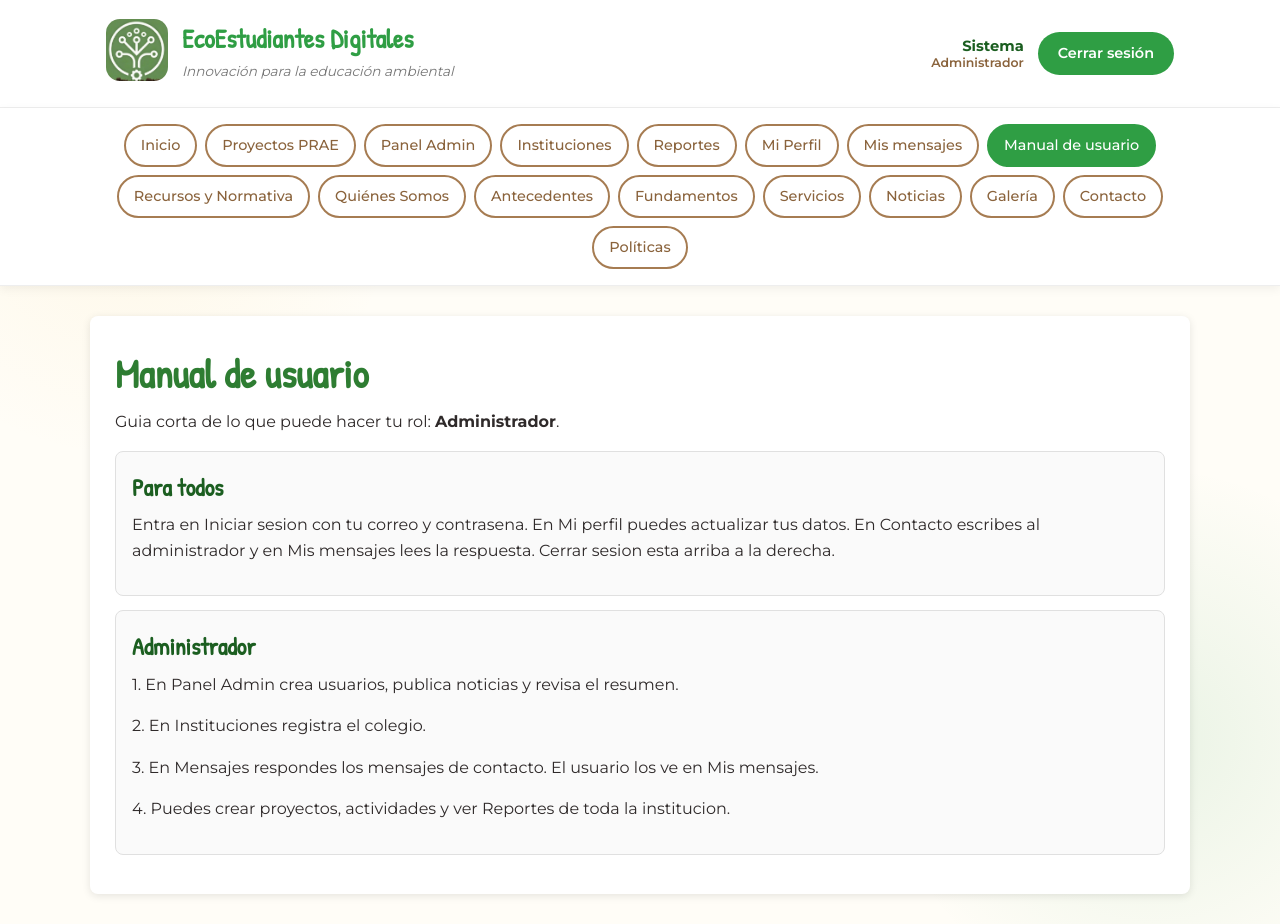
After one commit to wos-7171/EcoEstudiantes, a PHP site: page /manual.php in a window 1280 px wide. The commit adds this page. Run offline with PHP 8.4, Linux system fonts and the light colour scheme; a user stored in the database is signed in.

Commit message:
feat: agregar manual de usuario segun el rol

```diff
--- a/includes/incluir_nav.php
+++ b/includes/incluir_nav.php
@@ -192,6 +192,11 @@ $rol = trim((string)$rol);
                     Mis mensajes
                 </a>
             </li>
+            <li>
+                <a href="<?php echo htmlspecialchars($prefix); ?>manual.php">
+                    Manual de usuario
+                </a>
+            </li>
 
 
             <!-- INFORMACIÓN -->
--- /dev/null
+++ b/manual.php
@@ -0,0 +1,59 @@
+<?php
+session_start();
+include("conexion.php");
+if (!isset($_SESSION["id_usuario"])) {
+    header("Location: index.php");
+    exit();
+}
+$rol = $_SESSION["rol"] ?? "";
+?>
+<!DOCTYPE html>
+<html lang="es">
+<head>
+    <meta charset="UTF-8">
+    <meta name="viewport" content="width=device-width, initial-scale=1.0">
+    <title>Manual de usuario - EcoEstudiantes</title>
+    <link href="https://fonts.googleapis.com/css2?family=Montserrat:wght@300;400;500;600;700&family=Patrick+Hand&display=swap" rel="stylesheet">
+    <link rel="stylesheet" href="assets/css/styles.css">
+    <link rel="stylesheet" href="assets/css/app.css">
+</head>
+<body>
+<?php include("incluir_nav.php"); ?>
+<div class="app-section">
+    <h1>Manual de usuario</h1>
+    <p>Guia corta de lo que puede hacer tu rol: <strong><?php echo htmlspecialchars($rol); ?></strong>.</p>
+
+    <div class="card-item">
+        <h3>Para todos</h3>
+        <p>Entra en Iniciar sesion con tu correo y contrasena. En Mi perfil puedes actualizar tus datos. En Contacto escribes al administrador y en Mis mensajes lees la respuesta. Cerrar sesion esta arriba a la derecha.</p>
+    </div>
+
+    <?php if ($rol === "Estudiante"): ?>
+    <div class="card-item">
+        <h3>Estudiante</h3>
+        <p>1. Abre Proyectos PRAE y entra al proyecto de tu curso.</p>
+        <p>2. En la actividad, inscribete.</p>
+        <p>3. En Mis actividades abre Subir evidencias y adjunta la foto o el archivo.</p>
+        <p>4. El docente evalua. La nota va de 1.0 a 5.0 y la ves en la misma actividad.</p>
+    </div>
+    <?php elseif ($rol === "Docente"): ?>
+    <div class="card-item">
+        <h3>Docente</h3>
+        <p>1. En Proyectos PRAE crea el proyecto y escribe objetivo, fechas y descripcion.</p>
+        <p>2. Entra al proyecto y registra las actividades.</p>
+        <p>3. En participantes inscribe al grupo o revisa quien ya se inscribio.</p>
+        <p>4. Marca si participo y guarda la nota de 1.0 a 5.0. Revisa las evidencias antes de evaluar.</p>
+        <p>5. En Reportes mira el avance, la participacion y el promedio.</p>
+    </div>
+    <?php elseif ($rol === "Administrador"): ?>
+    <div class="card-item">
+        <h3>Administrador</h3>
+        <p>1. En Panel Admin crea usuarios, publica noticias y revisa el resumen.</p>
+        <p>2. En Instituciones registra el colegio.</p>
+        <p>3. En Mensajes respondes los mensajes de contacto. El usuario los ve en Mis mensajes.</p>
+        <p>4. Puedes crear proyectos, actividades y ver Reportes de toda la institucion.</p>
+    </div>
+    <?php endif; ?>
+</div>
+</body>
+</html>
```
